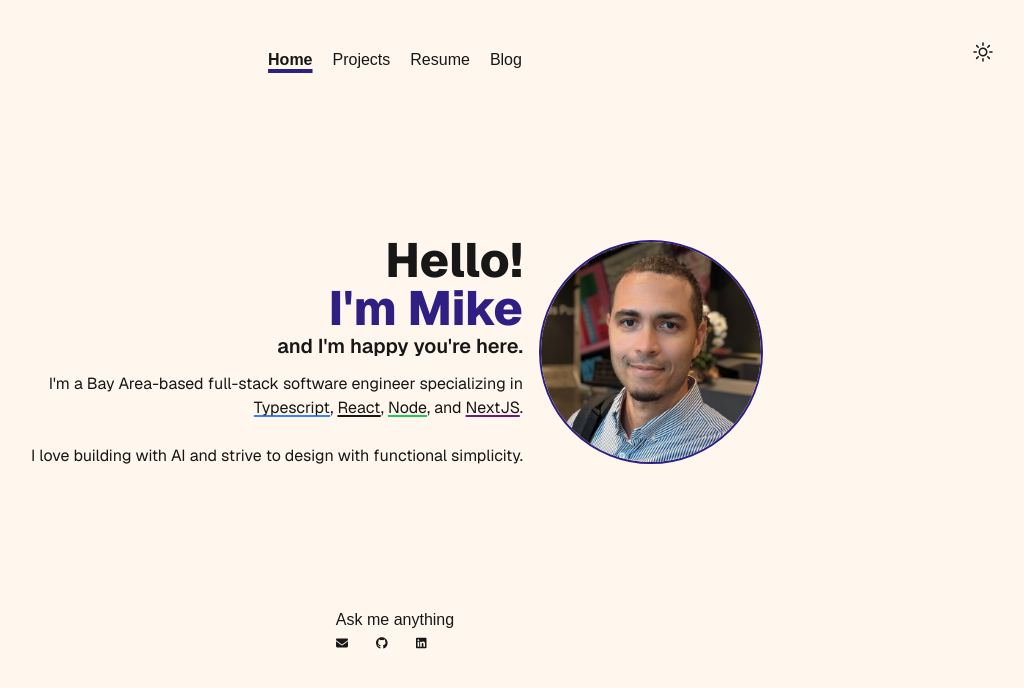
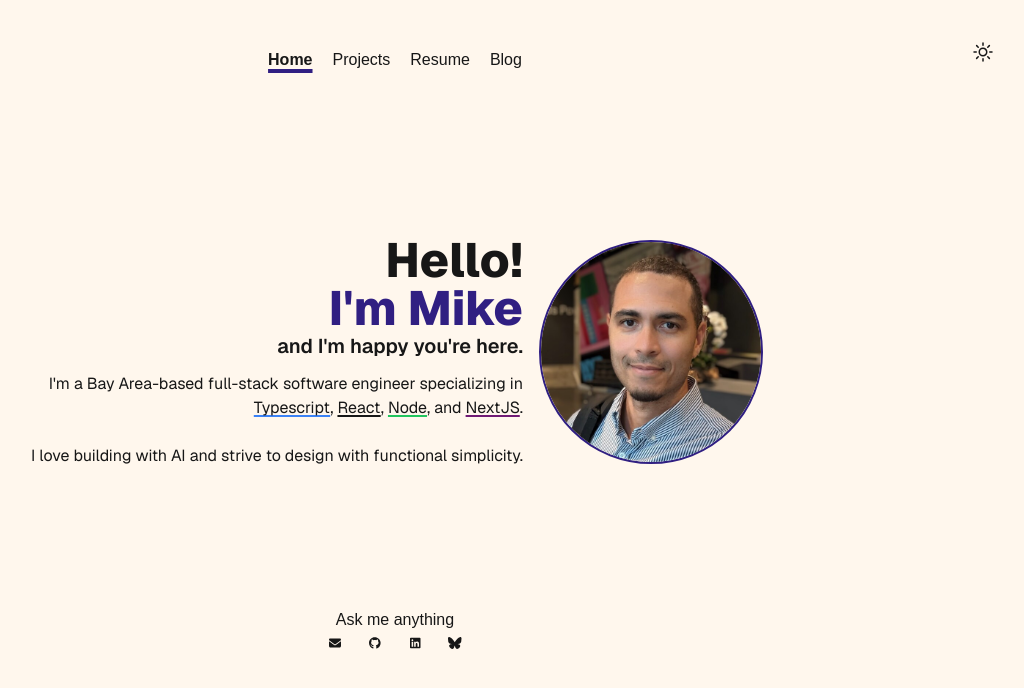
Before and after one commit to mjkushman/mjkushman.github.io, a Next.js app: page / in a window 1280 px wide. Shown: the top 688 px of the page, without its empty margins (245-1269 px from the left). Built offline with nearby package versions, Linux system fonts and the light colour scheme.

Commit message:
sorted blog posts and added bluesky to footer

```diff
--- a/src/components/BlogList.tsx
+++ b/src/components/BlogList.tsx
@@ -6,10 +6,13 @@ const BlogList = async ({ posts }: { posts: BlogPostType[] }) => {
   if (!posts || posts.length == 0) {
     return <div>No posts found.</div>;
   }
+  const sortedPosts = posts.sort(
+    (a, b) => new Date(b.createdAt).getTime() - new Date(a.createdAt).getTime()
+  );
 
   return (
     <div className="my-10">
-      {posts.map((p) => (
+      {sortedPosts.map((p) => (
         <div key={p.postId}>
           <div className="my-2">
             <Link
--- a/src/components/Footer.tsx
+++ b/src/components/Footer.tsx
@@ -1,6 +1,6 @@
 import { FontAwesomeIcon } from "@fortawesome/react-fontawesome";
 import { faEnvelope } from "@fortawesome/free-solid-svg-icons";
-import { faGithub, faLinkedin } from "@fortawesome/free-brands-svg-icons";
+import { faGithub, faLinkedin, faBluesky } from "@fortawesome/free-brands-svg-icons";
 
 const Footer = (): React.ReactNode => {
   const mail = <FontAwesomeIcon icon={faEnvelope} size="xs" />;
@@ -8,10 +8,11 @@ const Footer = (): React.ReactNode => {
     <FontAwesomeIcon icon={faGithub} size="xs" href="https://google.com" />
   );
   const linkedIn = <FontAwesomeIcon icon={faLinkedin} size="xs" />;
+  const blueSky = <FontAwesomeIcon icon={faBluesky} size="xs" />;
 
   return (
     <footer className="w-full h-20 justify-items-center flex items-center justify-center">
-      <div className="flex-col">
+      <div className="flex-col text-center">
         <p >Ask me anything</p>
         <div className="flex flex-row gap-4 items-center">
           <a href="mailto:mikesextras11+portfolio@gmail.com" target="_blank">
@@ -23,6 +24,9 @@ const Footer = (): React.ReactNode => {
           <a href="https://www.linkedin.com/in/mjkushman/" target="_blank">
             <div className="w-6">{linkedIn}</div>
           </a>
+          <a href="https://bsky.app/profile/itskushman.bsky.social" target="_blank">
+            <div className="w-6">{blueSky}</div>
+          </a>
         </div>
       </div>
     </footer>
--- a/src/types/BlogPost.type.ts
+++ b/src/types/BlogPost.type.ts
@@ -3,7 +3,7 @@ export type BlogPostType = {
   agentId: string;
   authorId: string;
   content: string;
-  createdAt: Date;
+  createdAt: string;
   imageUrl?: string;
   isPublished: null;
   postId: string;
```
